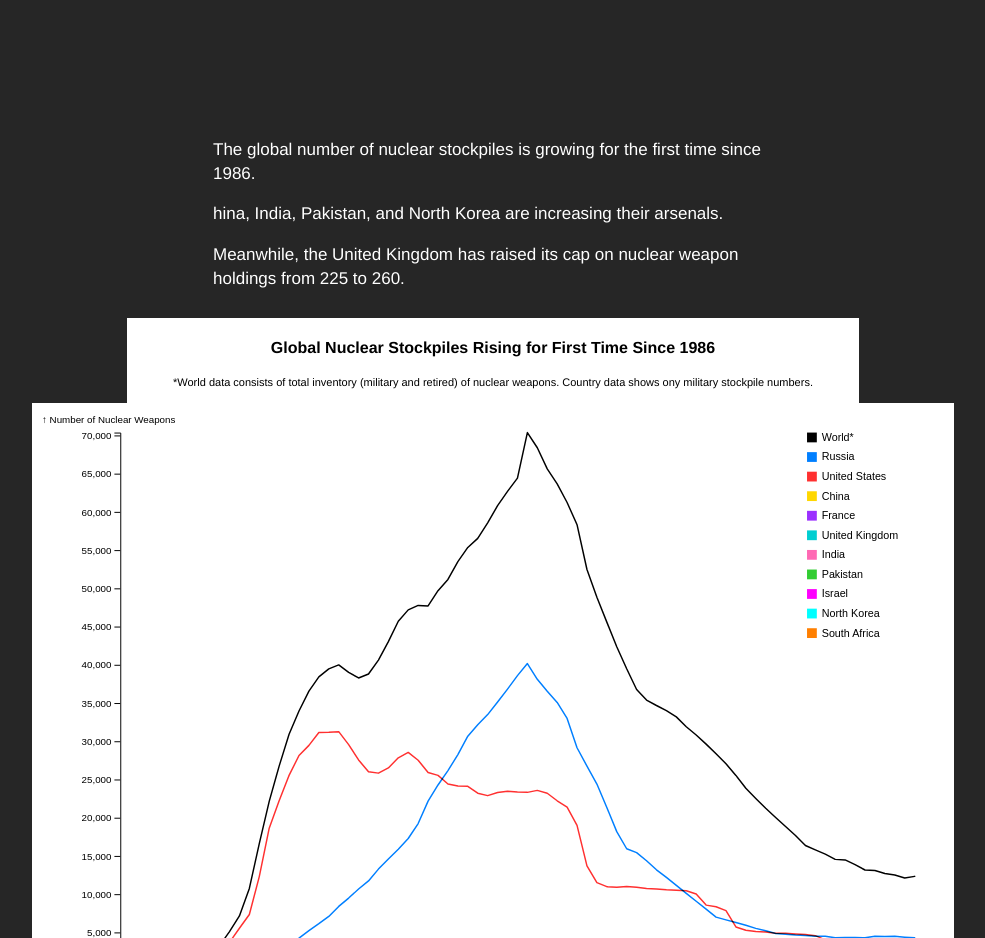
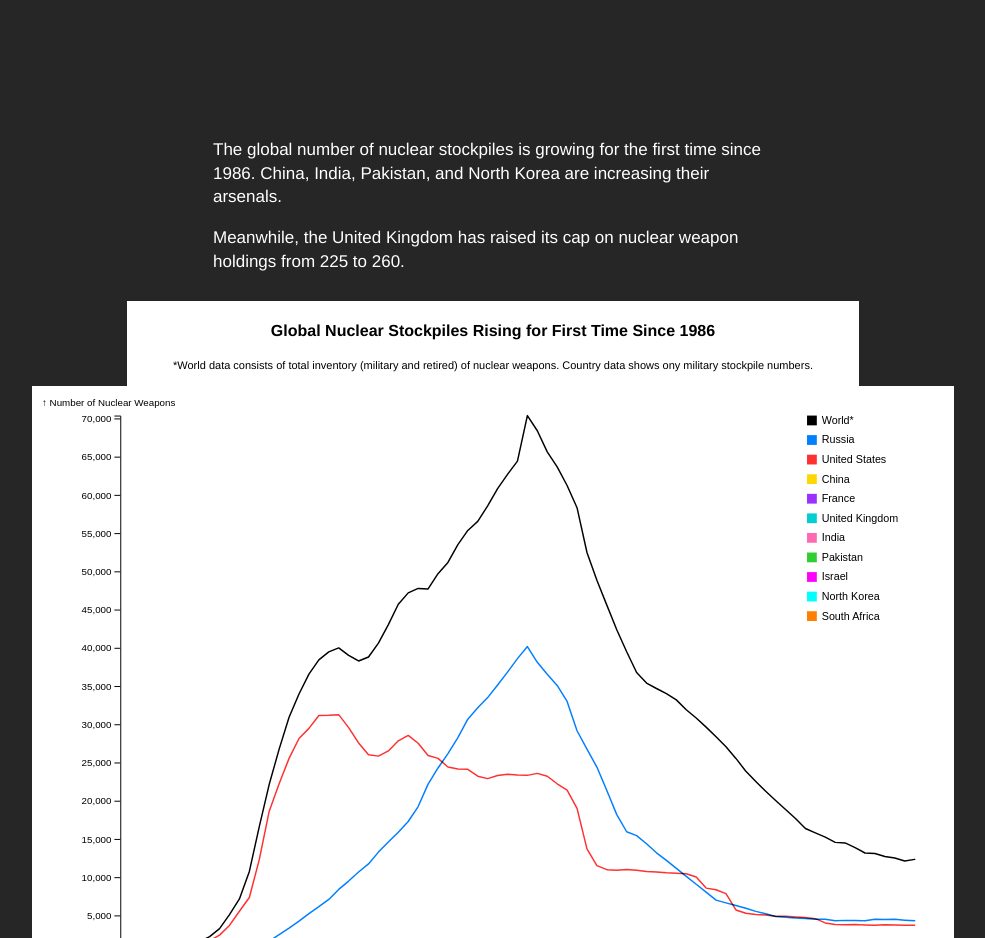
Before and after one commit to SandroGlass/Group-project, a plain HTML site: page index.html in a window 1280 px wide. Shown: the part 5320-6258 px from the top of the page, without its empty margins (155-1140 px from the left). Drawn offline with nearby package versions, Linux system fonts and the light colour scheme; a script that the page names is missing.

Commit message:
Fixed typo and an  extra paragraph

```diff
--- a/index.html
+++ b/index.html
@@ -186,11 +186,11 @@
     </section>
 
     <div class="paragraph" id="1">
-        <p>
-            The global number of nuclear stockpiles is growing for the first time since 1986.
-        <p>hina, India, Pakistan, and North Korea are increasing their arsenals. </p>
+
+        <p>The global number of nuclear stockpiles is growing for the first time since 1986. China, India, Pakistan,
+            and North Korea are increasing their arsenals.</p>
         <p>Meanwhile, the United Kingdom has raised its cap on nuclear weapon holdings from 225 to 260.</p>
-        </p>
+
     </div>
     <div class="chart-title">
         <p>Global Nuclear Stockpiles Rising for First Time Since 1986</p>
```
